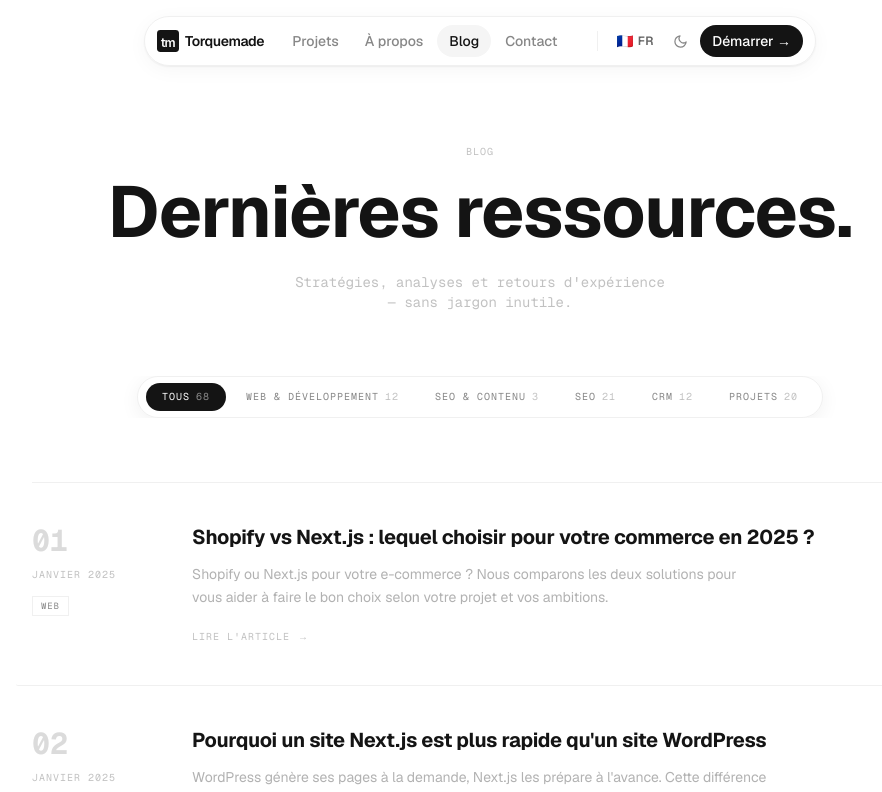
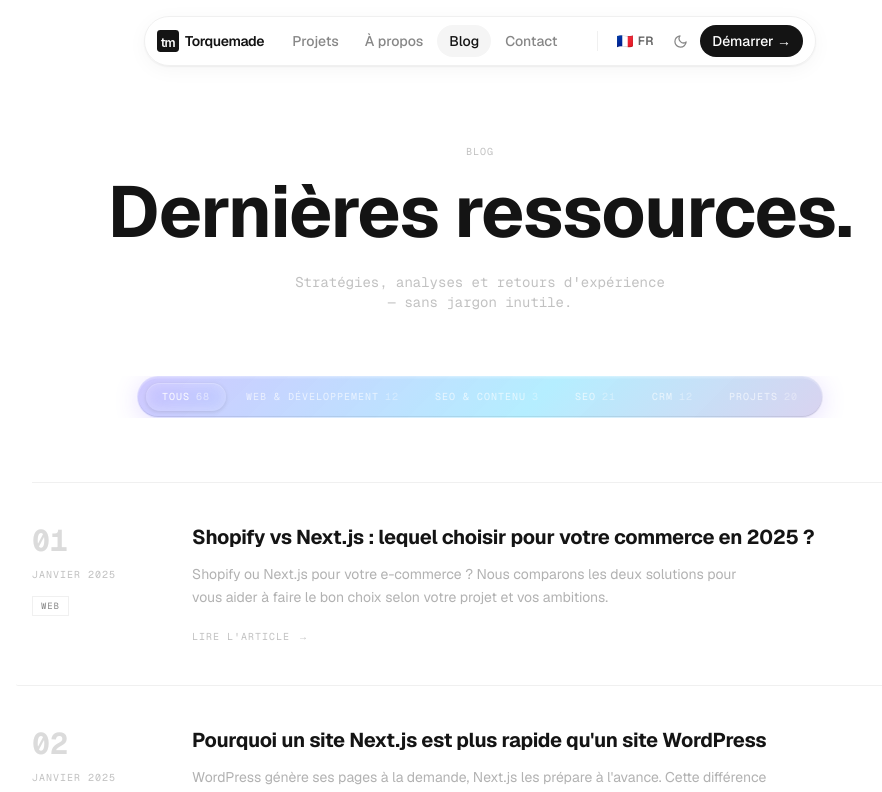
Before and after one commit to loanrmb/torquemade-v2, a Next.js app: page /blog in a window 1280 px wide. Shown: the top 792 px of the page, without its empty margins (160-1042 px from the left). Built offline with nearby package versions, Linux system fonts and the light colour scheme.

Commit message:
Update BlogList.tsx

```diff
--- a/components/blog/BlogList.tsx
+++ b/components/blog/BlogList.tsx
@@ -18,6 +18,14 @@ const LABELS = {
   },
 }
 
+const LIQUID_GLASS_KEYFRAMES = `
+  @keyframes liquidShift {
+    0%   { background-position: 0% 50%; }
+    50%  { background-position: 100% 50%; }
+    100% { background-position: 0% 50%; }
+  }
+`
+
 export function BlogList() {
   const lang = useLang()
   const t = LABELS[lang]
@@ -37,20 +45,26 @@ export function BlogList() {
 
   return (
     <section className="px-6 pb-24 md:px-12 lg:px-24">
+      <style>{LIQUID_GLASS_KEYFRAMES}</style>
       <div className="mx-auto max-w-4xl">
 
-        {/* ── FILTRES — pill sticky scrollable sur mobile ── */}
+        {/* ── FILTRES — pill sticky liquid glass ── */}
         <div className="sticky top-20 z-40 mb-16">
-          {/* Wrapper scrollable : déborde sur les marges de la section pour éviter le clip */}
           <div className="overflow-x-auto -mx-6 px-6 md:mx-0 md:px-0 md:flex md:justify-center scrollbar-hide">
             <div
-              className="inline-flex items-center gap-1 rounded-full border px-2 py-1.5 flex-shrink-0"
+              className="inline-flex items-center gap-1 rounded-full px-2 py-1.5 flex-shrink-0"
               style={{
-                background: 'rgba(var(--nav-bg-raw, 255 255 255), 0.85)',
-                backdropFilter: 'blur(16px)',
-                WebkitBackdropFilter: 'blur(16px)',
-                borderColor: 'hsl(var(--border-subtle))',
-                boxShadow: '0 4px 20px rgba(0,0,0,0.06)',
+                /* Gradient multicolor animé */
+                background: 'linear-gradient(-45deg, rgba(168,100,255,0.45), rgba(80,160,255,0.4), rgba(255,130,80,0.35), rgba(240,80,180,0.4), rgba(60,210,255,0.38), rgba(168,100,255,0.45))',
+                backgroundSize: '400% 400%',
+                animation: 'liquidShift 8s ease infinite',
+                /* Verre */
+                backdropFilter: 'blur(20px) saturate(180%)',
+                WebkitBackdropFilter: 'blur(20px) saturate(180%)',
+                /* Bordure iridescente */
+                border: '1px solid rgba(255,255,255,0.35)',
+                /* Ombres */
+                boxShadow: '0 4px 24px rgba(120,80,255,0.18), 0 1.5px 0 rgba(255,255,255,0.18) inset, 0 -1px 0 rgba(0,0,0,0.08) inset',
               }}
             >
               {categories.map((cat) => {
@@ -64,14 +78,23 @@ export function BlogList() {
                   <button
                     key={key}
                     onClick={() => handleFilter(key)}
-                    className="flex items-center gap-1.5 rounded-full px-4 py-1.5 font-mono text-[10px] uppercase tracking-widest transition-all duration-150 whitespace-nowrap"
+                    className="flex items-center gap-1.5 rounded-full px-4 py-1.5 font-mono text-[10px] uppercase tracking-widest transition-all duration-200 whitespace-nowrap"
                     style={{
-                      background: isActive ? 'hsl(var(--bg-inverse))' : 'transparent',
-                      color: isActive ? 'hsl(var(--bg-primary))' : 'hsl(var(--text-tertiary))',
+                      background: isActive
+                        ? 'rgba(255,255,255,0.28)'
+                        : 'transparent',
+                      color: isActive
+                        ? 'rgba(255,255,255,0.95)'
+                        : 'rgba(255,255,255,0.65)',
+                      boxShadow: isActive
+                        ? '0 1px 4px rgba(0,0,0,0.12), 0 1px 0 rgba(255,255,255,0.2) inset'
+                        : 'none',
+                      backdropFilter: isActive ? 'blur(8px)' : 'none',
+                      WebkitBackdropFilter: isActive ? 'blur(8px)' : 'none',
                     }}
                   >
                     {cat}
-                    <span style={{ opacity: 0.5 }}>{count}</span>
+                    <span style={{ opacity: 0.55 }}>{count}</span>
                   </button>
                 )
               })}
```
